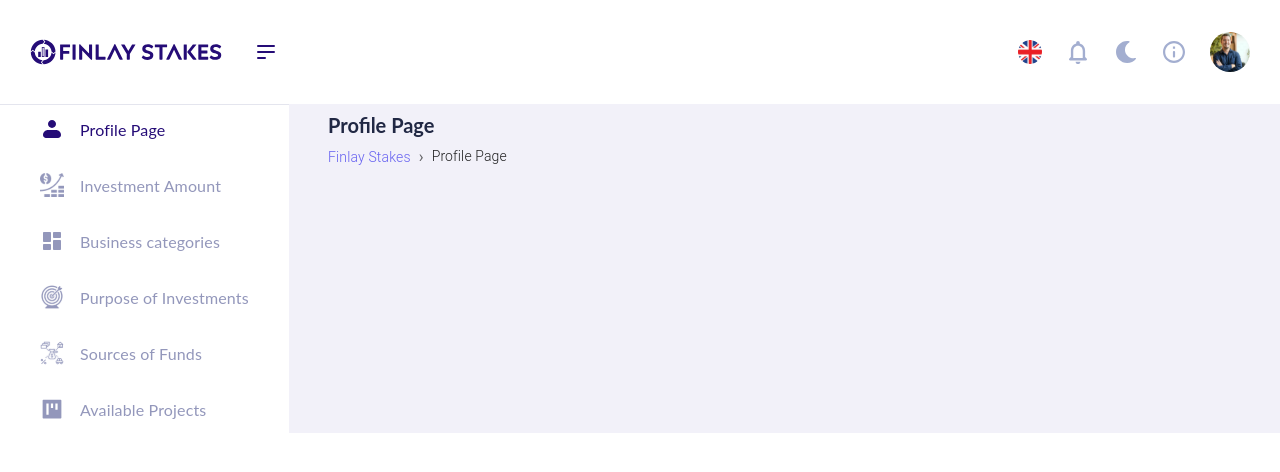
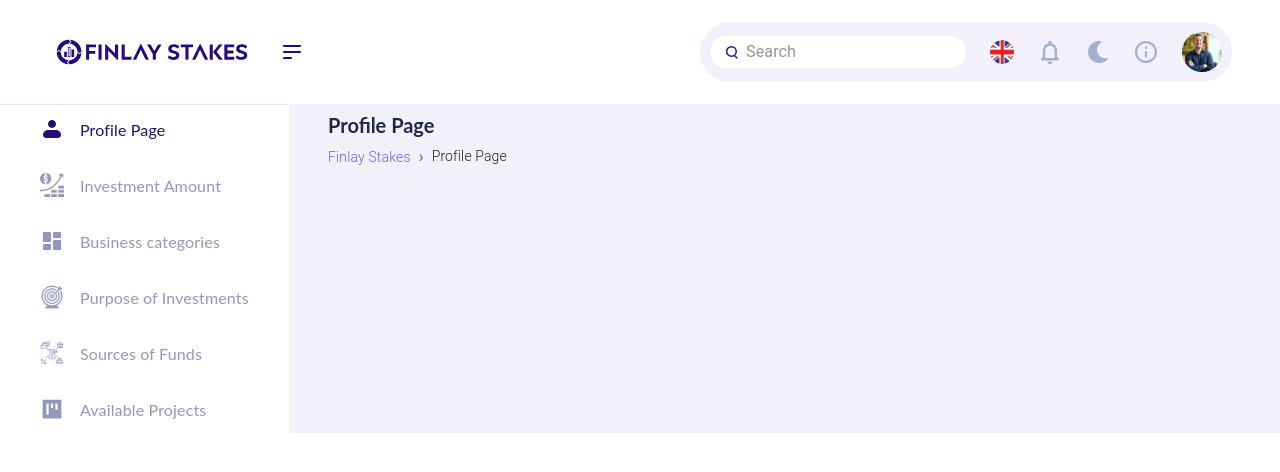
Before and after one commit to Livease-Technology-Solutions-INC/FinlayStakes, a React (Create React App) app: page / in a window 1280 px wide. Shown: the top 472 px of the page. Built offline with nearby package versions, Linux system fonts and the light colour scheme.

Commit message:
search-box added

```diff
--- a/src/App.css
+++ b/src/App.css
@@ -48,13 +48,11 @@
 /* navbar */
 .navbar {
   box-shadow: none !important;
-  padding: 32px 30px;
 }
 
 .navbar .navbar-container {
-  padding: 0px;
-  margin: 0;
-  min-height: fit-content;
+  /* margin: 0; */
+  /* min-height: fit-content; */
 }
 
 .search-button {
@@ -120,14 +118,26 @@
 
 .sidebar-item:hover .sidebar-item-image img,
 .sidebar-item.active .sidebar-item-image img {
-  filter: brightness(1) invert(0);
+  /* filter: brightness(0) invert(1); */
+  fill: #250C77
+
+
 }
+.sidebar-item:hover .sidebar-item-image img,
+.sidebar-item.active .sidebar-item-image img {
+  fill: #250C77
+
+}
+.sidebar-item:hover .sidebar-item-image img,
+.sidebar-item.active .sidebar-item-image img {
+  fill: #250C77
+}
+
 
 .sidebar-item:hover .sidebar-item-text span,
 .sidebar-item.active .sidebar-item-text span {
   color: #250C77;
 }
-
 
 .pages{
   display: flex;
@@ -169,7 +179,6 @@
   height: auto;
   object-fit: contain;
 }
-
 
 .mask-image,
 .frame-image {
--- a/src/components/Navbar.jsx
+++ b/src/components/Navbar.jsx
@@ -9,7 +9,7 @@ import theme from '../assets/moon-solid 1.svg';
 import { Box, Button, InputBase } from '@mui/material';
 import userIcon from '../assets/Ellipse 5.svg';
 import flag from '../assets/Ellipse 6.svg';
-import SearchIcon from '@mui/icons-material/Search';
+import Search from "../assets/Search Icon.svg"
 
 function Navbar() {
   const [searchValue, setSearchValue] = useState('');
@@ -23,47 +23,28 @@ function Navbar() {
   };
 
   return (
-    <AppBar className='navbar' position="static" sx={{ backgroundColor: "#fff", color: "black", flex: 1, zIndex: 100 }}>
+    <AppBar className='navbar' position="static" sx={{ backgroundColor: "#fff", color: "black", flex: 1, zIndex: 100,  paddingLeft:"32px", paddingRight:"24px", paddingY:"20px" }}>
       <Toolbar className='navbar-container' sx={{ display: "flex", justifyContent: "space-between" }}>
-        <Box sx={{ display: "flex", gap: "100px", alignItems: "center" }}>
           <Box sx={{ display: "flex", gap: "32px", alignItems: "center" }} >
             <img src={Logo} alt="logo" />
             <img src={barIcon} alt="icon" />
           </Box>
-          <Box sx={{ flexGrow: 1, display: 'flex' }} >
-            {/* <InputBase
+        <Box sx={{ display: "flex", gap: "24px", alignItems: "center", justifyContent: "center", flexGrow: 0, cursor: "pointer", backgroundColor:"#F2F1F9", padding:"10px",borderRadius:"30px"}}>
+        <Box sx={{ flexGrow: 1, display: 'flex' }} >
+             <InputBase
               placeholder="Search"
+              startAdornment={<img src={Search} alt="searchIcon" style={{marginRight:"8px"}} />} // Adjust marginRight for spacing
               sx={{
                 color: 'black',
-                backgroundColor: "#F2F1F9",
-                borderTopLeftRadius: '20px',
-                borderBottomLeftRadius: '20px',
-                paddingLeft: 3,
+                backgroundColor: "#Ffff",
+                borderRadius: '20px',
+                paddingLeft: 2,
                 flexShrink: 0,
-                minWidth: 236,
+                minWidth: 226,
               }}
               onChange={handleSearchChange}
-            /> */}
-            {/* <Button
-              className='search-button'
-              variant="contained"
-              color="primary"
-              sx={{
-                width: "10px",
-                borderBottomRightRadius: '20px',
-                borderTopRightRadius: '20px',
-                borderBottomLeftRadius: "0px",
-                borderTopLeftRadius: "0px",
-                minWidth: "62px",
-                backgroundColor: "#6560F0",
-              }}
-              onClick={handleSearchSubmit}
-            >
-              <SearchIcon />
-            </Button> */}
+            />
           </Box>
-        </Box>
-        <Box sx={{ display: "flex", gap: "24px", alignItems: "center", justifyContent: "center", flexGrow: 0, cursor: "pointer" }}>
           <img src={flag} alt="flag" />
           <img src={bellIcon} alt="bellicon" />
           <img src={theme} alt="theme" />
```
